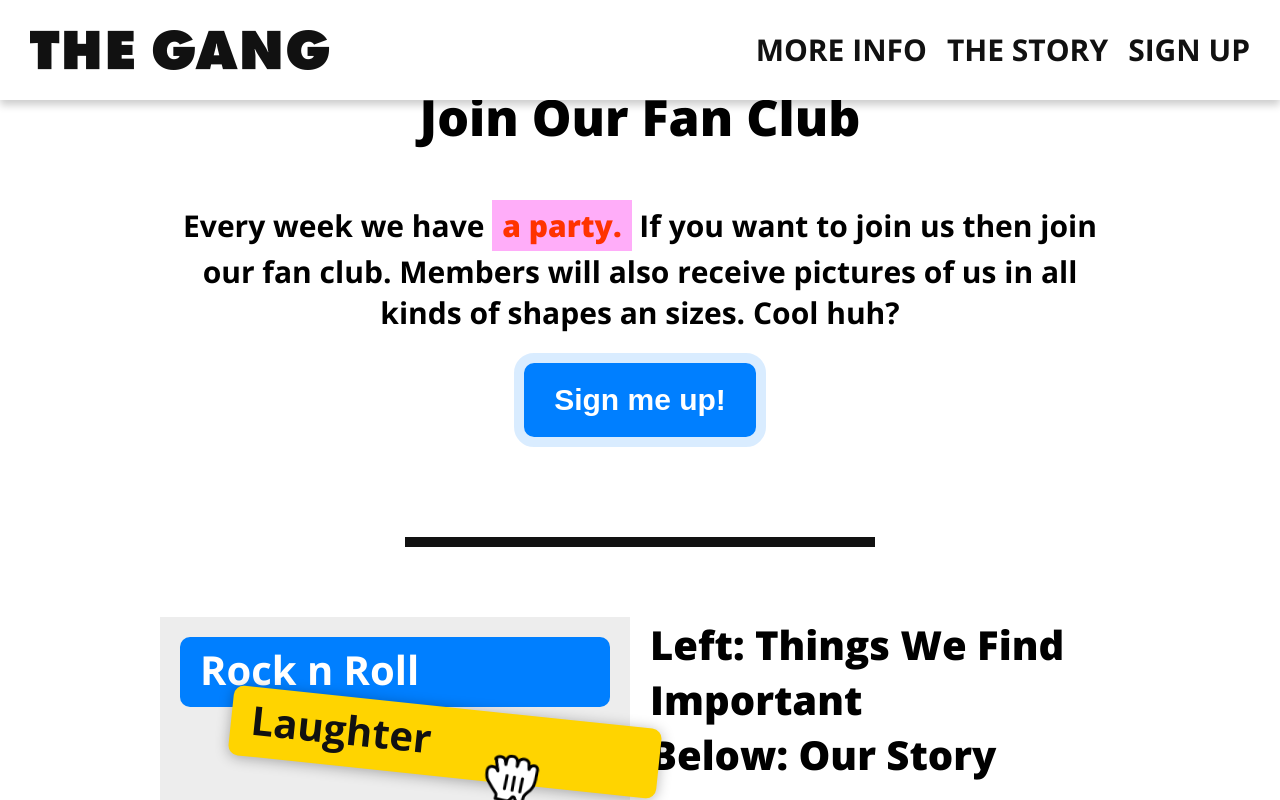
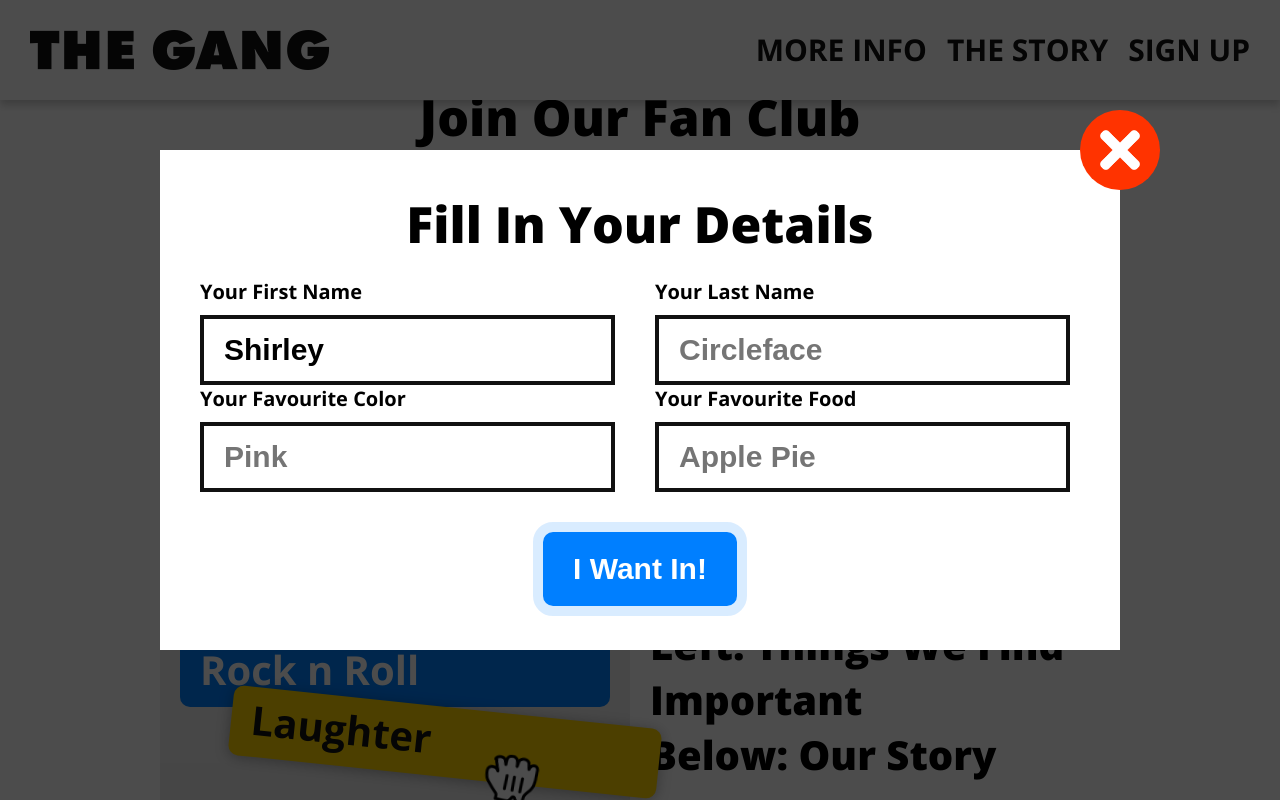
Before and after one commit to javaschama/the-gang, a plain HTML site: page index.html in a window 1280 px wide. Both pictures are taken after a click on the button "Sign me up!". Shown: the part 867-1667 px from the top of the page. Drawn offline with nearby package versions, Linux system fonts and the light colour scheme.

Commit message:
Mostly Done

```diff
--- a/index.html
+++ b/index.html
@@ -26,17 +26,16 @@
    <nav>
         <a href="#" class="logo">The Gang</a>
         <ul>
-            <li><a href="#">Sign up</a></li>
+            <li><a href="javascript:()" onclick="showPopup();">Sign up</a></li>
             <li><a href="#story">The Story</a></li>
             <li><a href="#more-info">More Info</a></li>
         </ul>
    </nav>
    <div class="more-info"></div>
-
         <div class="wrapper">
             <h2>Join Our Fan Club</h2>
             <p>Every week we have <span class="highlight">a party.</span> If you want to join us then join our fan club. Members will also receive pictures of us in all kinds of shapes an sizes. Cool huh?</p>
-        <button class="cta">Sign me up!</button>
+        <button class="cta" onclick="showPopup();">Sign me up!</button>
         </div>
    </div>
    <div class="sep"></div>
@@ -78,11 +77,12 @@
         </div>
     </footer>
 
-    <div class="popup">
+    <div class="popup" id="popup">
         <div class="blanket"></div>
         <div class="content">
             <h2>Fill In Your Details</h2>
             <form action="">
+                <div class="row">
                     <div class="item">
                         <label>Your First Name</label>
                         <input type="text" placeholder="Awesomeface" value="Shirley">
@@ -91,6 +91,8 @@
                         <label>Your Last Name</label>
                         <input type="text" placeholder="Circleface">
                     </div>
+                </div>
+                <div class="row">
                     <div class="item">
                         <label>Your Favourite Color</label>
                         <input type="text" placeholder="Pink">
@@ -99,11 +101,14 @@
                         <label>Your Favourite Food</label>
                         <input type="text" placeholder="Apple Pie">
                     </div>
+                </div>
                 <button class="cta">I Want In!</button>
             </form>
-            <button class="close">Close</button>
+            <button class="close" onclick="hidePopup();">Close</button>
         </div>
     </div>
 
+    <script src="script.js" type="text/javascript"></script>
+
 </body>
 </html>
--- /dev/null
+++ b/script.js
@@ -0,0 +1,12 @@
+
+
+
+function showPopup() {
+    var popup = document.getElementById("popup");
+    popup.classList.add("show")
+}
+
+function hidePopup() {
+    var popup = document.getElementById("popup");
+    popup.classList.remove("show")
+}
--- a/style.css
+++ b/style.css
@@ -124,6 +124,8 @@ nav{
     position: sticky;
     top: 0;
     z-index: 1;
+    width: 100%;
+    left: 0;
 }
 
 nav .logo{
@@ -265,41 +267,106 @@ footer{
 }
 
 .popup{
-    display: none;
+   display: none;
+   position: fixed;
+   top: 0;
+   bottom: 0;
+   right: 0;
+   left: 0;
+   z-index: 2;
+}
+
+.popup.show {
+    display: block;
+}
+
+.popup .blanket {
+    background-color: rgba(0,0,0,.7);
+    position: absolute;
+    top: 0;
+    bottom: 0;
+    right: 0;
+    left: 0;
+
+}
+
+.popup .content {
+    width: 960px;
+    height: 500px;
+    padding: 30px 40px;
+    box-sizing: border-box;
+    background-color: white;
+    text-align: center;
+    position: absolute;
+    left: 50%;
+    top: 50%;
+    margin-left: -480px;
+    margin-top: -250px;
+}
+
+.popup h2{
+    margin: 10px 0 20px;
+}
+
+.popup .cta{
+    margin-top: 40px;
+}
+
+.popup .close{
+    width: 80px;
+    height: 80px;
+    background: #FF3300 url(img/close.png) no-repeat center center;
+    background-size: 50%;
+    position: absolute;
+    top: -40px;
+    right: -40px;
+    border-radius: 50%;
+    border: none;
+    outline: none;
+    overflow: hidden;
+    text-indent: -999%;
+    cursor: pointer;
+}
+
+.popup .row{
+
+}
+
+.popup .row::after{
+    content: " ";
+    display: table;
+    clear: both;
+}
+
+.popup .item{
+    float: left;
+    width: 415px;
+    margin-left: 40px;
+    text-align: left;
+}
+
+.popup .item:first-child{
+    margin-left: 0;
+}
+
+.popup .item label{
+    display: block;
+    font-size: 20px;
+    font-weight: bold;
+    margin-bottom: 10px;
+}
+
+.popup .item input[type="text"]{
+    display: block;
+    font-size: 30px;
+    font-weight: bold;
+    border: 4px solid #111111;
+    height: 70px;
+    box-sizing: border-box;
+    width: 100%;
+    padding: 15px 20px;
 }
 /*
-<div class="sep"></div>
-    <div class="story" id="story">
-        <ul class="nb-list">
-            <li class="blue">Rock n Roll</li>
-            <li class="gray">&nbsp;</li>
-            <li class="yellow dragging">Laughter</li>
-            <li class="red">Square Off's</li>
-            <li class="pink">Circuitous Routes</li>
-            <li class="salmon">Trigonometry</li>
-            <li class="blue">Rad Hats</li>
-            <li class="yellow">Being Silly</li>
-        </ul>
-        <h3>Left: Things We Find Important<br/>
-        Below: Our Story</h3>
-        <p>Once upon a time there was a<br/>
-        group of shapes. They were<br/>
-        mostly black an rectangular.<br/>
-        They were mean and very<br/>
-        serious.</p>
 
-        <p>And so they kicked the 3 shapes that didn't conform out of ther gang, which was called the Right Angled Gang.</p>
-
-        <p>And so these 3 shapes were very sad, but found great joy and comfort being around each other. They soon started having a lot of fun, started rocking and rolling, started being silly, and became the most well-known shape gang in the universe.</p>
-
-        <p>The even started making fund of squares an rectangles in what they like to call 'Square Offs'!</p>
-    </div>
-    <div class="sep">
-
-    </div>
-    <img src="img/the-gang.png" width="735" height="399" alt="The Gang">
-
-    <footer>
-        Made by JM
 
    */
```
Also changed, not shown: img/close.png (added). Lines whose indentation alone changed are shown as unchanged.
